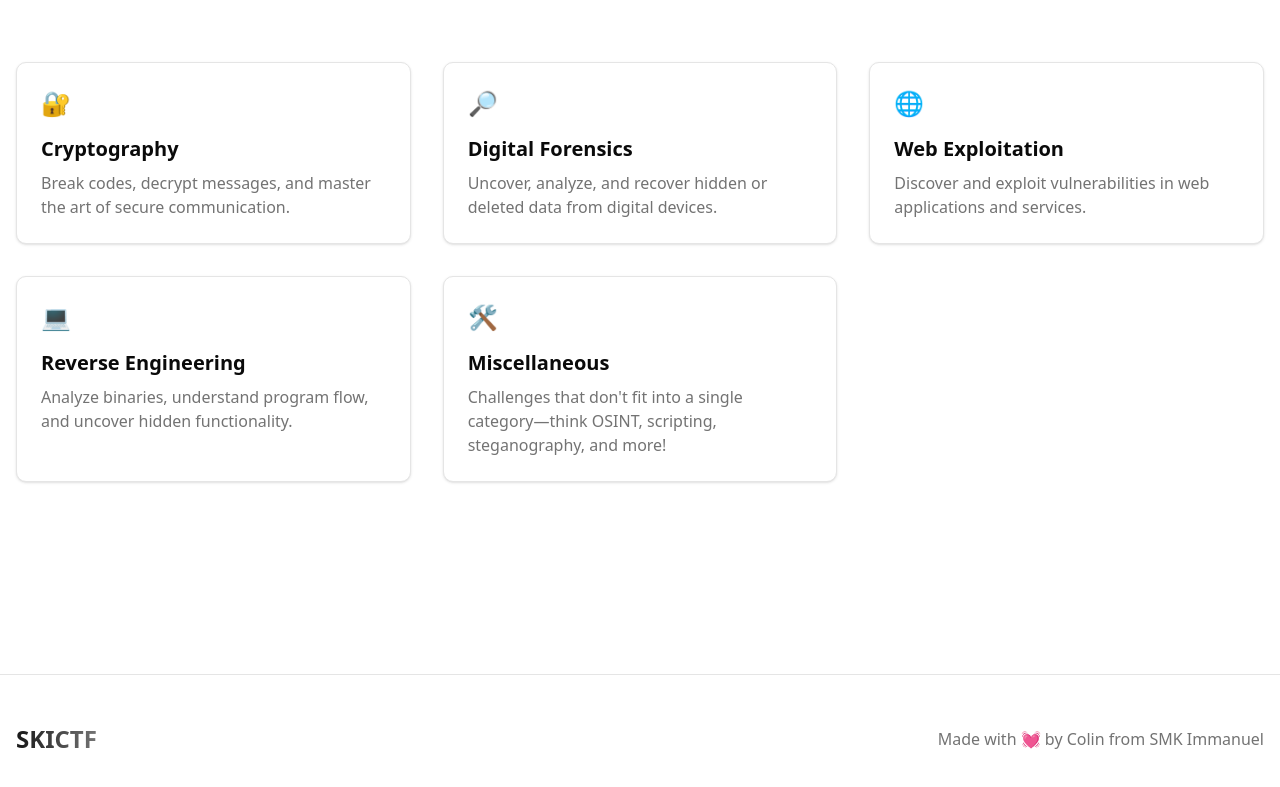
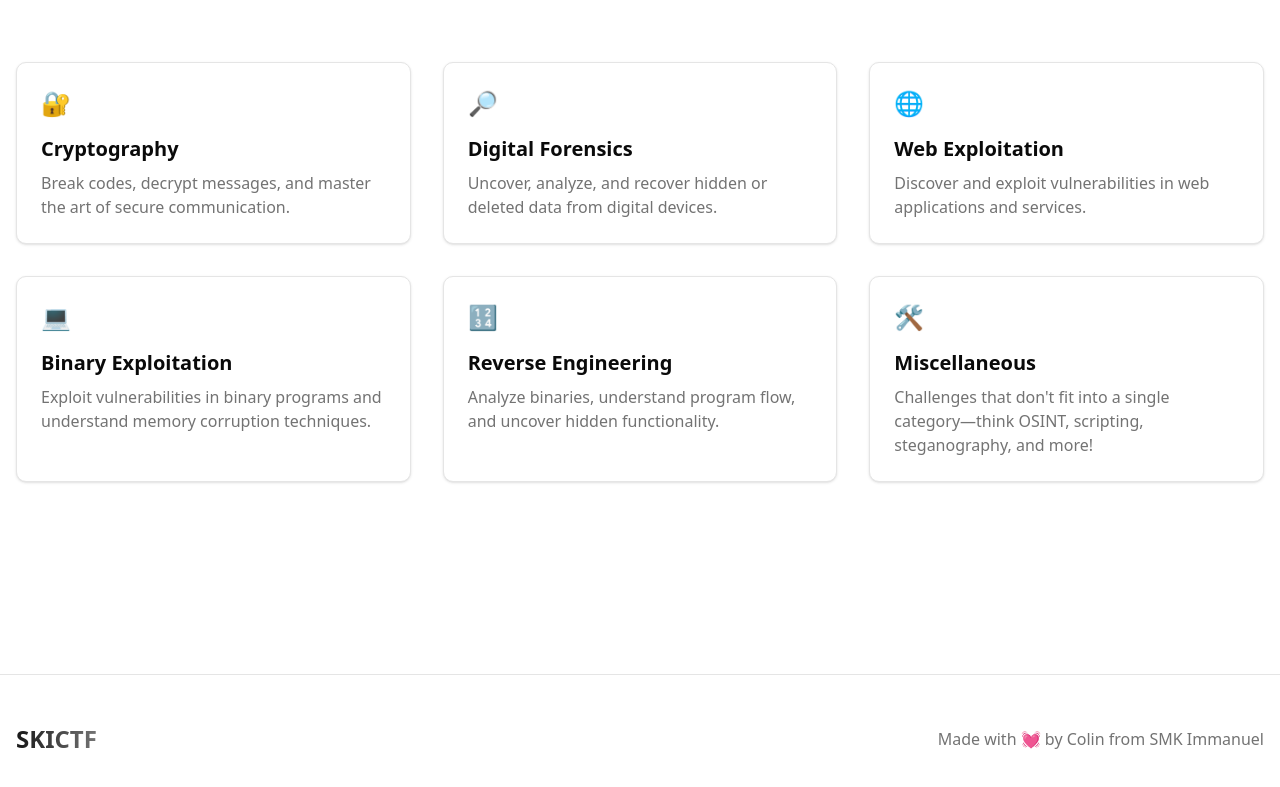
Before and after one commit to Dxrie/skictf, a Next.js app: page / in a window 1280 px wide. Shown: the part 675-1462 px from the top of the page. Built offline with nearby package versions, Linux system fonts and the light colour scheme; no server answers.

Commit message:
category

```diff
--- a/app/page.tsx
+++ b/app/page.tsx
@@ -60,11 +60,19 @@ export default function Home() {
           <div className="group p-6 rounded-lg border bg-card text-card-foreground shadow-sm hover:shadow-lg transition-all duration-300 hover:-translate-y-1">
             <div className="mb-4 text-primary text-2xl">💻</div>
             <h3 className="text-xl font-semibold mb-2 group-hover:text-primary transition-colors">
+              Binary Exploitation
+            </h3>
+            <p className="text-muted-foreground">
+              Exploit vulnerabilities in binary programs and understand memory corruption techniques.
+            </p>
+          </div>
+          <div className="group p-6 rounded-lg border bg-card text-card-foreground shadow-sm hover:shadow-lg transition-all duration-300 hover:-translate-y-1">
+            <div className="mb-4 text-primary text-2xl">🔢</div>
+            <h3 className="text-xl font-semibold mb-2 group-hover:text-primary transition-colors">
               Reverse Engineering
             </h3>
             <p className="text-muted-foreground">
-              Analyze binaries, understand program flow, and uncover hidden
-              functionality.
+              Analyze binaries, understand program flow, and uncover hidden functionality.
             </p>
           </div>
           <div className="group p-6 rounded-lg border bg-card text-card-foreground shadow-sm hover:shadow-lg transition-all duration-300 hover:-translate-y-1">
@@ -73,8 +81,7 @@ export default function Home() {
               Miscellaneous
             </h3>
             <p className="text-muted-foreground">
-              Challenges that don't fit into a single category—think OSINT,
-              scripting, steganography, and more!
+              Challenges that don't fit into a single category—think OSINT, scripting, steganography, and more!
             </p>
           </div>
         </div>
```
